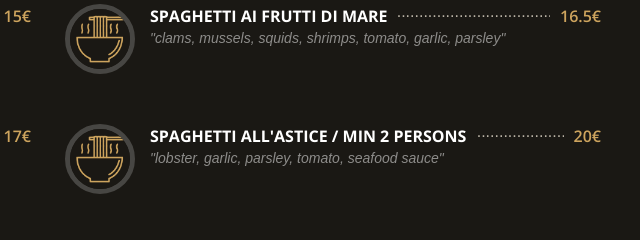
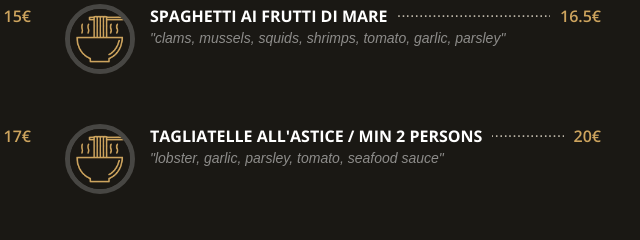
Before and after one commit to tusoporteapp/balcon, a plain HTML site: page index.html in a window 1280 px wide. Shown: the part 3700-3940 px from the top of the page, 587-1227 px from the left. Drawn offline with nearby package versions, Linux system fonts and the light colour scheme; a web font is replaced by a local one.

Commit message:
update
Cambio en el menu de SPAGHETTI a TAGLIATELLE

```diff
--- a/index.html
+++ b/index.html
@@ -290,7 +290,7 @@
                         <div class="menu-ingredients"><span>"clams, mussels, squid, prawns, seafood broth"</span></div>
                     </div>
                     <div class="col-lg-6 menu-item filter-pasta"><img class="img-fluid menu-img" src="assets/img/menu/Pasta.webp?h=d5805638836cc2479c588e5df6c51ff6" alt="" loading="auto">
-                        <div class="menu-content"><a>SPAGHETTI ALL'ASTICE / MIN 2 PERSONS</a><span>20€</span></div>
+                        <div class="menu-content"><a>TAGLIATELLE ALL'ASTICE / MIN 2 PERSONS</a><span>20€</span></div>
                         <div class="menu-ingredients"><span>"lobster, garlic, parsley, tomato, seafood sauce"</span></div>
                     </div>
                     <div class="col-md-12 col-lg-12 col-xl-12 menu-item filter-second"><img class="img-fluid menu-img" src="assets/img/menu/Second%20Courses.webp?h=ad53f28da72223c73866d4eb4be23fe9" alt="" loading="auto">
```
Also changed, not shown: menu/en/index.html (+1 -1 lines).
